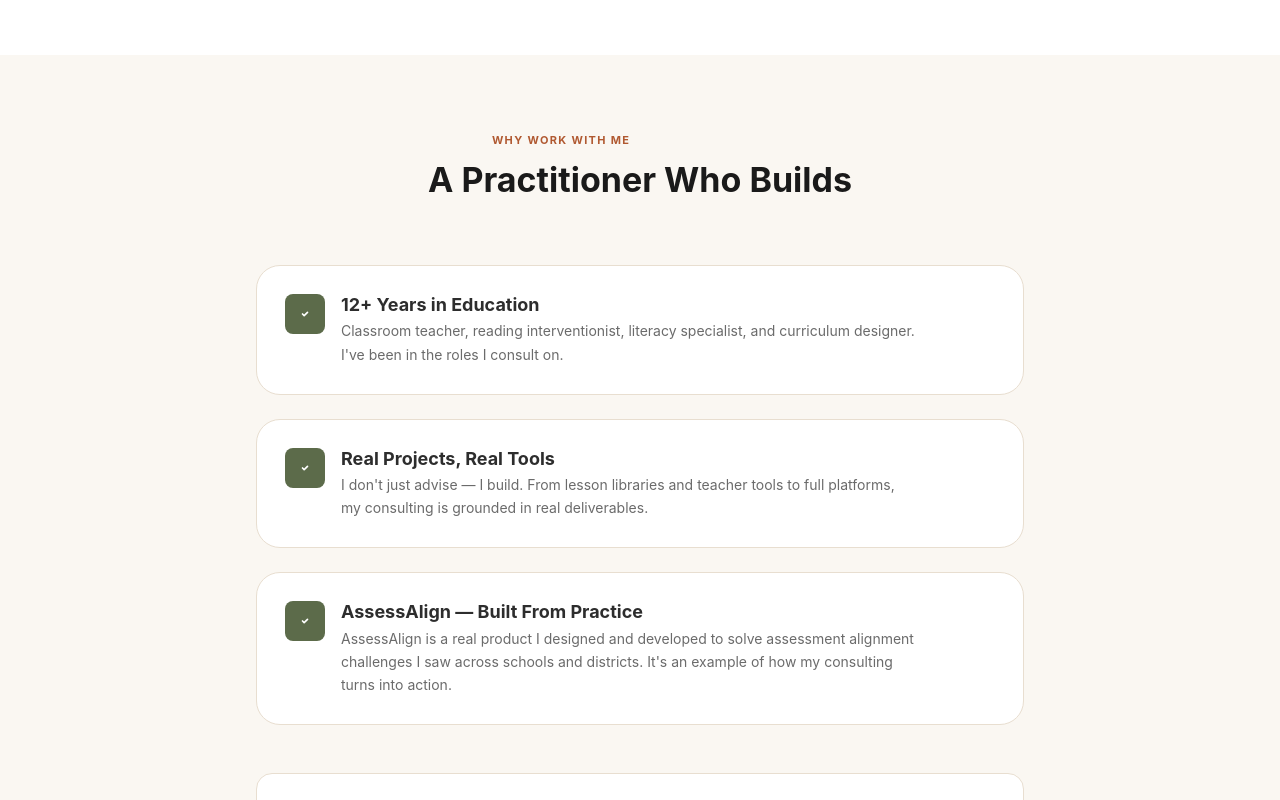
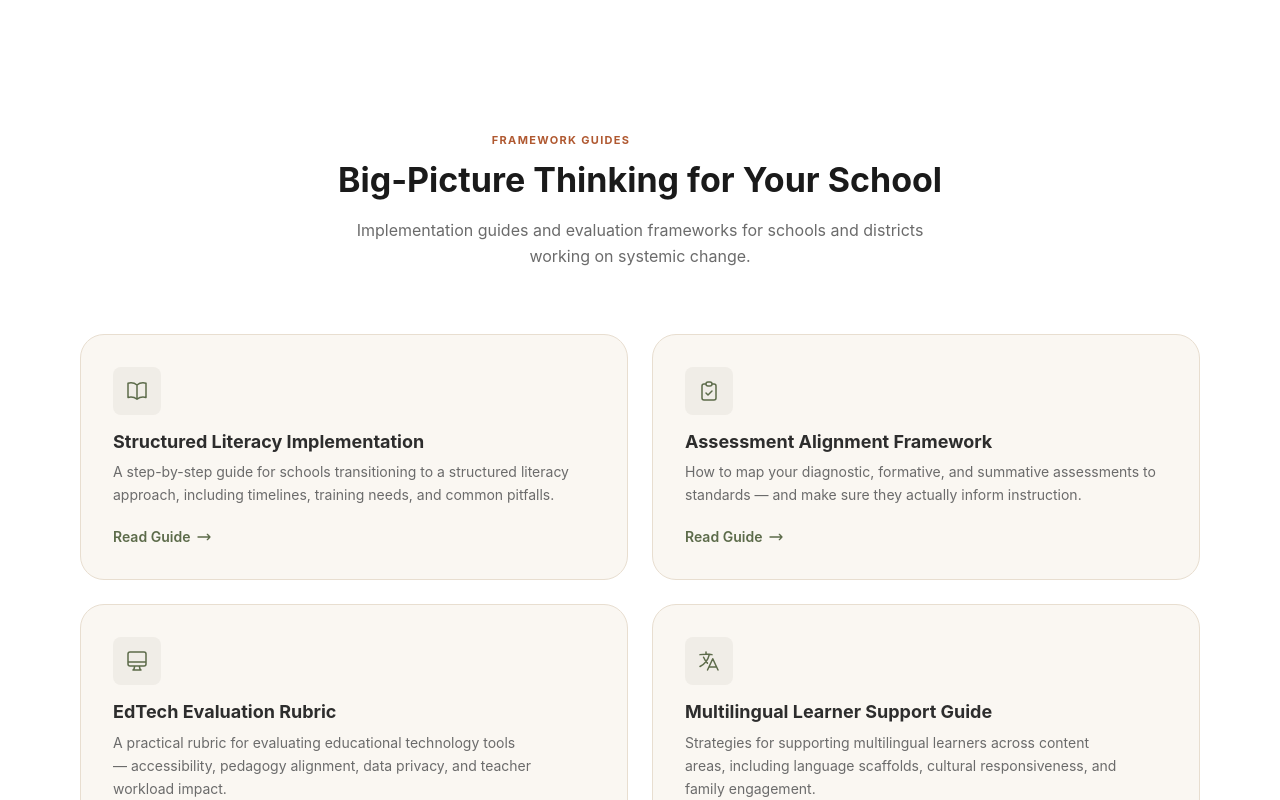
Before and after one commit to mpokodner/rooted-in-learning, a Next.js app: page /consulting in a window 1280 px wide. Shown: the part 2140-2940 px from the top of the page. Built offline with nearby package versions, Linux system fonts and the light colour scheme; no server answers; a small style sheet from the web is missing.

Commit message:
added to consulting removed from resources

```diff
--- a/src/app/(main)/consulting/consulting.css
+++ b/src/app/(main)/consulting/consulting.css
@@ -525,3 +525,105 @@
   color: var(--earth-light);
   flex-shrink: 0;
 }
+
+
+/* ═══════════════════════════════════
+   FRAMEWORK GUIDES
+   ═══════════════════════════════════ */
+
+.consult-frameworks {
+  background-color: var(--white);
+}
+
+.consult-frameworks-grid {
+  display: grid;
+  grid-template-columns: 1fr;
+  gap: 1.25rem;
+}
+
+@media (min-width: 640px) {
+  .consult-frameworks-grid {
+    grid-template-columns: repeat(2, minmax(0, 1fr));
+    gap: 1.5rem;
+  }
+}
+
+.consult-framework-card {
+  display: flex;
+  flex-direction: column;
+  background-color: var(--neutral-bg);
+  border-radius: var(--radius-xl);
+  padding: clamp(1.5rem, 3vw, 2rem);
+  border: 1px solid var(--border-beige);
+  transition: transform 300ms ease, box-shadow 300ms ease;
+}
+
+.consult-framework-card:hover {
+  transform: translateY(-4px);
+  box-shadow: 0 16px 32px -8px rgba(0, 0, 0, 0.08);
+}
+
+.consult-framework-icon {
+  width: 3rem;
+  height: 3rem;
+  background-color: var(--beige-bg);
+  border-radius: var(--radius-md);
+  display: flex;
+  align-items: center;
+  justify-content: center;
+  margin-bottom: 1rem;
+  transition: background-color 200ms ease, transform 300ms ease;
+}
+
+.consult-framework-card:hover .consult-framework-icon {
+  background-color: var(--earth);
+  transform: scale(1.1) rotate(-3deg);
+}
+
+.consult-framework-icon svg {
+  width: 1.5rem;
+  height: 1.5rem;
+  color: var(--earth);
+  transition: color 200ms ease;
+}
+
+.consult-framework-card:hover .consult-framework-icon svg {
+  color: var(--white);
+}
+
+.consult-framework-title {
+  font-family: var(--font-heading);
+  font-size: var(--text-lg);
+  font-weight: 700;
+  color: var(--text-dark);
+  margin-bottom: 0.5rem;
+}
+
+.consult-framework-desc {
+  font-size: var(--text-sm);
+  color: var(--text-muted);
+  line-height: var(--leading-relaxed);
+  margin-bottom: 1.25rem;
+  flex: 1;
+}
+
+.consult-framework-link {
+  display: inline-flex;
+  align-items: center;
+  gap: 0.375rem;
+  font-size: var(--text-sm);
+  font-weight: 600;
+  color: var(--earth);
+  margin-top: auto;
+  transition: gap 200ms ease, color 200ms ease;
+}
+
+.consult-framework-link:hover {
+  gap: 0.625rem;
+  color: var(--earth-dark);
+}
+
+.consult-framework-link svg {
+  width: 1rem;
+  height: 1rem;
+}
--- a/src/app/(main)/consulting/page.tsx
+++ b/src/app/(main)/consulting/page.tsx
@@ -26,6 +26,33 @@ export const metadata: Metadata = {
     type: "website",
   },
 };
+
+const frameworkGuides = [
+  {
+    title: "Structured Literacy Implementation",
+    description:
+      "A step-by-step guide for schools transitioning to a structured literacy approach, including timelines, training needs, and common pitfalls.",
+    icon: "M12 6.042A8.967 8.967 0 006 3.75c-1.052 0-2.062.18-3 .512v14.25A8.987 8.987 0 016 18c2.305 0 4.408.867 6 2.292m0-14.25a8.966 8.966 0 016-2.292c1.052 0 2.062.18 3 .512v14.25A8.987 8.987 0 0018 18a8.967 8.967 0 00-6 2.292m0-14.25v14.25",
+  },
+  {
+    title: "Assessment Alignment Framework",
+    description:
+      "How to map your diagnostic, formative, and summative assessments to standards — and make sure they actually inform instruction.",
+    icon: "M9 5H7a2 2 0 00-2 2v12a2 2 0 002 2h10a2 2 0 002-2V7a2 2 0 00-2-2h-2M9 5a2 2 0 002 2h2a2 2 0 002-2M9 5a2 2 0 012-2h2a2 2 0 012 2m-6 9l2 2 4-4",
+  },
+  {
+    title: "EdTech Evaluation Rubric",
+    description:
+      "A practical rubric for evaluating educational technology tools — accessibility, pedagogy alignment, data privacy, and teacher workload impact.",
+    icon: "M9.75 17L9 20l-1 1h8l-1-1-.75-3M3 13h18M5 17h14a2 2 0 002-2V5a2 2 0 00-2-2H5a2 2 0 00-2 2v10a2 2 0 002 2z",
+  },
+  {
+    title: "Multilingual Learner Support Guide",
+    description:
+      "Strategies for supporting multilingual learners across content areas, including language scaffolds, cultural responsiveness, and family engagement.",
+    icon: "M10.5 21l5.25-11.25L21 21m-9-3h7.5M3 5.621a48.474 48.474 0 016-.371m0 0c1.12 0 2.233.038 3.334.114M9 5.25V3m3.334 2.364C11.176 10.658 7.69 15.08 3 17.502m9.334-12.138c.896.061 1.785.147 2.666.257m-4.589 8.495a18.023 18.023 0 01-3.827-5.802",
+  },
+];
 
 const helpAreas = [
   {
@@ -222,6 +249,65 @@ export default function ConsultingPage() {
         </div>
       </section>
 
+      {/* FRAMEWORK GUIDES */}
+      <section
+        className="consult-frameworks section"
+        aria-labelledby="frameworks-heading"
+      >
+        <div className="container">
+          <div className="consult-section-header">
+            <p className="consult-section-label">Framework Guides</p>
+            <h2 id="frameworks-heading" className="consult-section-title">
+              Big-Picture Thinking for Your School
+            </h2>
+            <p className="consult-section-subtitle">
+              Implementation guides and evaluation frameworks for schools and
+              districts working on systemic change.
+            </p>
+          </div>
+
+          <div className="consult-frameworks-grid">
+            {frameworkGuides.map((guide) => (
+              <div key={guide.title} className="consult-framework-card">
+                <div className="consult-framework-icon">
+                  <svg
+                    fill="none"
+                    viewBox="0 0 24 24"
+                    stroke="currentColor"
+                    strokeWidth={1.5}
+                    aria-hidden="true"
+                  >
+                    <path
+                      strokeLinecap="round"
+                      strokeLinejoin="round"
+                      d={guide.icon}
+                    />
+                  </svg>
+                </div>
+                <h3 className="consult-framework-title">{guide.title}</h3>
+                <p className="consult-framework-desc">{guide.description}</p>
+                <span className="consult-framework-link">
+                  Read Guide
+                  <svg
+                    fill="none"
+                    viewBox="0 0 24 24"
+                    stroke="currentColor"
+                    strokeWidth={2}
+                    aria-hidden="true"
+                  >
+                    <path
+                      strokeLinecap="round"
+                      strokeLinejoin="round"
+                      d="M17 8l4 4m0 0l-4 4m4-4H3"
+                    />
+                  </svg>
+                </span>
+              </div>
+            ))}
+          </div>
+        </div>
+      </section>
+
       {/* SECTION 4 — PROOF */}
       <section
         className="consult-proof section"
--- a/src/app/(main)/resources/page.tsx
+++ b/src/app/(main)/resources/page.tsx
@@ -95,33 +95,6 @@ const downloadables = [
   },
 ];
 
-const frameworkGuides = [
-  {
-    title: "Structured Literacy Implementation",
-    description:
-      "A step-by-step guide for schools transitioning to a structured literacy approach, including timelines, training needs, and common pitfalls.",
-    icon: "M12 6.042A8.967 8.967 0 006 3.75c-1.052 0-2.062.18-3 .512v14.25A8.987 8.987 0 016 18c2.305 0 4.408.867 6 2.292m0-14.25a8.966 8.966 0 016-2.292c1.052 0 2.062.18 3 .512v14.25A8.987 8.987 0 0018 18a8.967 8.967 0 00-6 2.292m0-14.25v14.25",
-  },
-  {
-    title: "Assessment Alignment Framework",
-    description:
-      "How to map your diagnostic, formative, and summative assessments to standards — and make sure they actually inform instruction.",
-    icon: "M9 5H7a2 2 0 00-2 2v12a2 2 0 002 2h10a2 2 0 002-2V7a2 2 0 00-2-2h-2M9 5a2 2 0 002 2h2a2 2 0 002-2M9 5a2 2 0 012-2h2a2 2 0 012 2m-6 9l2 2 4-4",
-  },
-  {
-    title: "EdTech Evaluation Rubric",
-    description:
-      "A practical rubric for evaluating educational technology tools — accessibility, pedagogy alignment, data privacy, and teacher workload impact.",
-    icon: "M9.75 17L9 20l-1 1h8l-1-1-.75-3M3 13h18M5 17h14a2 2 0 002-2V5a2 2 0 00-2-2H5a2 2 0 00-2 2v10a2 2 0 002 2z",
-  },
-  {
-    title: "Multilingual Learner Support Guide",
-    description:
-      "Strategies for supporting multilingual learners across content areas, including language scaffolds, cultural responsiveness, and family engagement.",
-    icon: "M10.5 21l5.25-11.25L21 21m-9-3h7.5M3 5.621a48.474 48.474 0 016-.371m0 0c1.12 0 2.233.038 3.334.114M9 5.25V3m3.334 2.364C11.176 10.658 7.69 15.08 3 17.502m9.334-12.138c.896.061 1.785.147 2.666.257m-4.589 8.495a18.023 18.023 0 01-3.827-5.802",
-  },
-];
-
 const recommendedTools = [
   {
     title: "Canva for Education",
@@ -169,7 +142,6 @@ export default function ResourcesPage() {
             <a href="#lessons" className="resources-jump-link">Lesson Samples</a>
             <a href="#tools" className="resources-jump-link">Teacher Tools</a>
             <a href="#downloads" className="resources-jump-link">Downloadables</a>
-            <a href="#frameworks" className="resources-jump-link">Framework Guides</a>
             <a href="#recommended" className="resources-jump-link">Recommended Tools</a>
           </nav>
         </div>
@@ -286,42 +258,6 @@ export default function ResourcesPage() {
         </div>
       </section>
 
-      {/* Framework Guides */}
-      <section id="frameworks" className="resources-section" aria-labelledby="frameworks-heading">
-        <div className="container">
-          <div className="resources-section-header">
-            <p className="resources-section-label">Framework Guides</p>
-            <h2 id="frameworks-heading" className="resources-section-title">
-              Big-Picture Thinking for Your School
-            </h2>
-            <p className="resources-section-desc">
-              Implementation guides and evaluation frameworks for schools and
-              districts working on systemic change.
-            </p>
-          </div>
-
-          <div className="resources-frameworks-grid">
-            {frameworkGuides.map((guide) => (
-              <div key={guide.title} className="resources-framework-card">
-                <div className="resources-framework-icon">
-                  <svg fill="none" viewBox="0 0 24 24" stroke="currentColor" strokeWidth={1.5} aria-hidden="true">
-                    <path strokeLinecap="round" strokeLinejoin="round" d={guide.icon} />
-                  </svg>
-                </div>
-                <h3 className="resources-framework-title">{guide.title}</h3>
-                <p className="resources-framework-desc">{guide.description}</p>
-                <span className="resources-card-link">
-                  Read Guide
-                  <svg fill="none" viewBox="0 0 24 24" stroke="currentColor" strokeWidth={2} aria-hidden="true">
-                    <path strokeLinecap="round" strokeLinejoin="round" d="M17 8l4 4m0 0l-4 4m4-4H3" />
-                  </svg>
-                </span>
-              </div>
-            ))}
-          </div>
-        </div>
-      </section>
-
       {/* Recommended Tools (Affiliate) */}
       <section id="recommended" className="resources-section resources-section--white" aria-labelledby="recommended-heading">
         <div className="container">
```
Also changed, not shown: src/app/(main)/products/products.css (+7 -2 lines).
